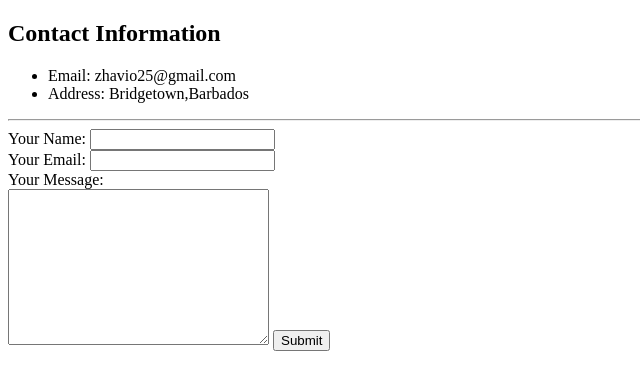
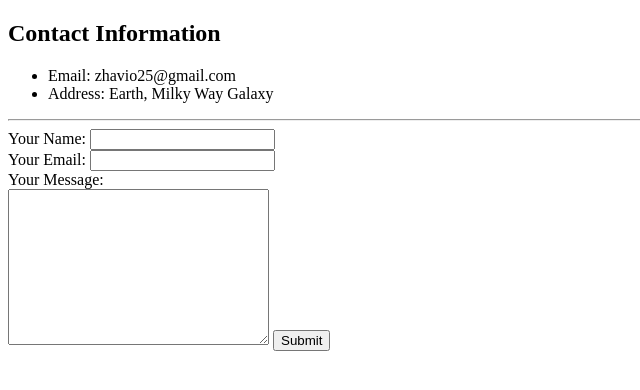
Before and after one commit to Zhavio404/cv, a plain HTML site: page Contact.html in a window 1280 px wide. Shown: the full height of the page, 0-640 px from the left. Drawn offline with Linux system fonts and the light colour scheme.

Commit message:
Changed address due to privacy concerns

```diff
--- a/Contact.html
+++ b/Contact.html
@@ -8,7 +8,7 @@
     <h2>Contact Information</h2>
     <ul>
       <li>Email: zhavio25@gmail.com</li>
-      <li>Address: Bridgetown,Barbados</li>
+      <li>Address: Earth, Milky Way Galaxy</li>
 
     </ul>
     <hr>
```
